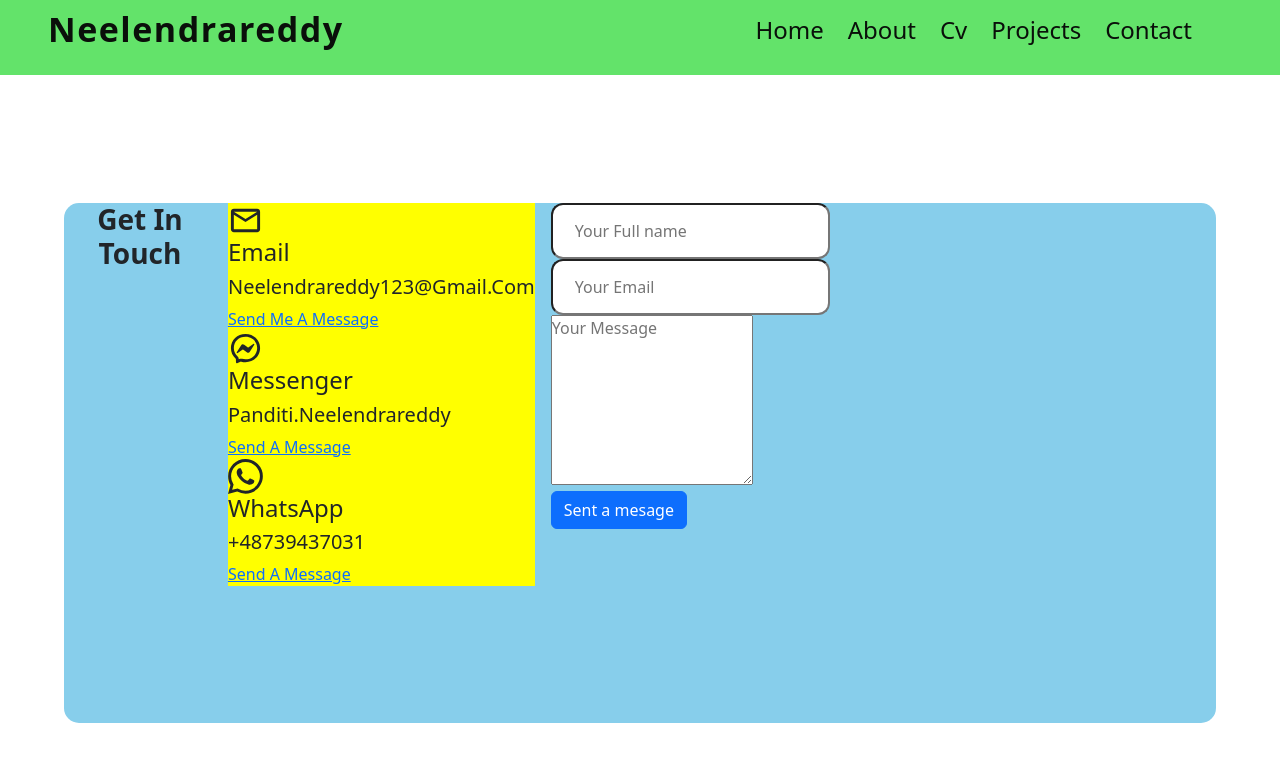
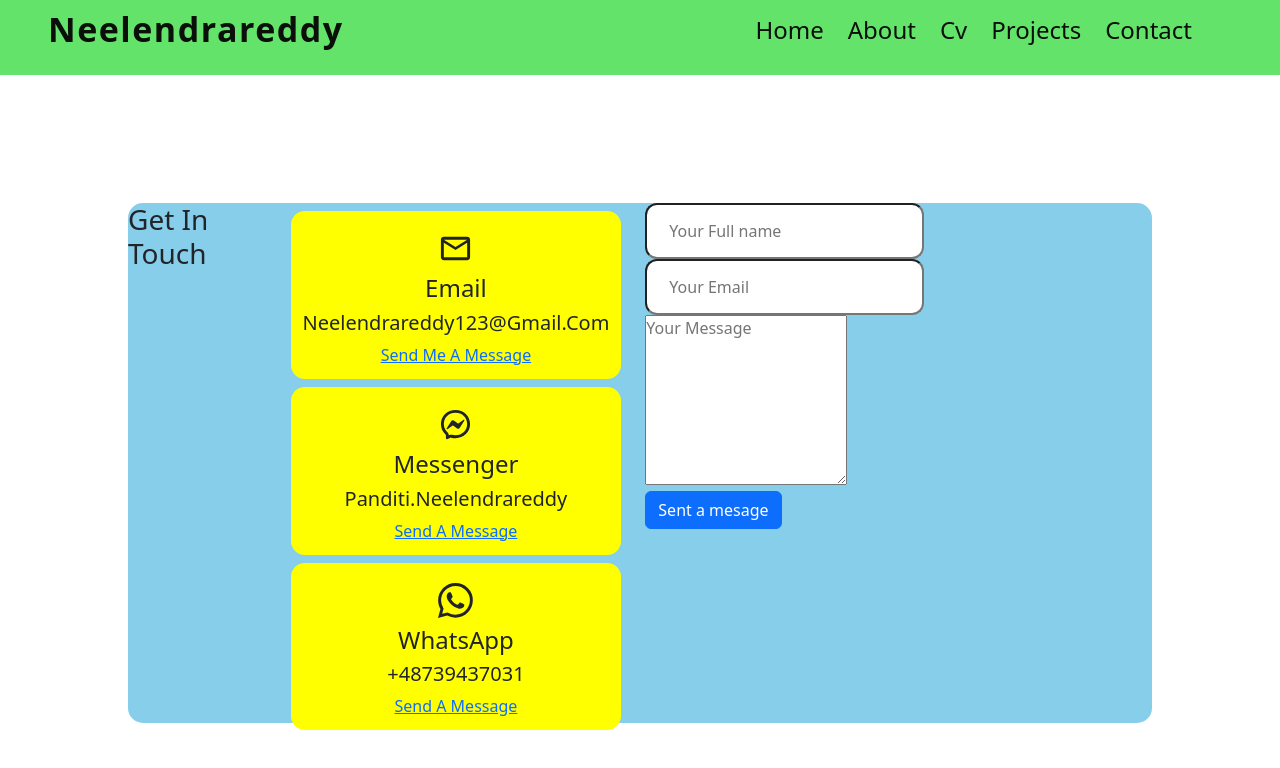
Before and after one commit to neelendrareddy9001/my-portfolio-website, a React (Create React App) app: page /contact in a window 1280 px wide. Shown: the top 768 px of the page. Built offline with nearby package versions, Linux system fonts and the light colour scheme.

Commit message:
new styles added to contact options

```diff
--- a/src/component/Navbar/navbar.scss
+++ b/src/component/Navbar/navbar.scss
@@ -70,7 +70,7 @@
     position: absolute;
     right: 0;
     top: 75px;
-    height: 100vh;
+    height: calc(100vh - 75px);
     width: 450px;
     color: white;
     text-align: center;
--- a/src/component/contact/Contact.js
+++ b/src/component/contact/Contact.js
@@ -19,24 +19,34 @@ const Contact = () => {
         <div className="container contact_container">
           <div className="contact_options">
             <article className="contact_option">
+              <div className="contact_info">
                 <MdOutlineEmail size={35} className="social_icon" />
                 <h4>Email</h4>
                 <h5>neelendrareddy123@gmail.com</h5>
-              <a href="mailto:neelendrareddy123@gmail.com">Send me a message</a>
+                <a href="mailto:neelendrareddy123@gmail.com">
+                  Send me a message
+                </a>
+              </div>
             </article>
             <article className="contact_option">
+              <div className="contact_info">
                 <RiMessengerLine size={35} className="social_icon" />
                 <h4>Messenger</h4>
                 <h5>panditi.neelendrareddy</h5>
-              <a href="https://m.me/panditi.neelendrareddy.7">Send a message</a>
+                <a href="https://m.me/panditi.neelendrareddy.7">
+                  Send a message
+                </a>
+              </div>
             </article>
             <article className="contact_option">
+              <div className="contact_info">
                 <BsWhatsapp size={35} className="social_icon" />
                 <h4>WhatsApp</h4>
                 <h5>+48739437031</h5>
                 <a href="https://api.whatsapp.com/send?+48739437031">
                   Send a message
                 </a>
+              </div>
             </article>
           </div>
           {/* End of Contact Optons */}
--- a/src/component/contact/Contact.scss
+++ b/src/component/contact/Contact.scss
@@ -2,7 +2,7 @@
 @import "../../styles/media\ .scss";
 
 .contact {
-  max-width: 90%;
+  max-width: 80%;
   background-color: skyblue;
   display: flex;
   justify-content: space-between;
@@ -11,7 +11,7 @@
   border-radius: 15px;
   height: 65vh;
 
-  .contact_title {
+  &.contact_title {
     text-align: center;
     font-weight: 900;
     padding: 14px auto;
@@ -25,6 +25,17 @@
     .contact_options {
       .contact_option {
         background-color: yellow;
+        margin: 8px;
+        border-radius: 14px;
+        padding: 12px;
+
+        .contact_info {
+          text-align: center;
+          .social_icon {
+            cursor: pointer;
+            margin: 8px auto;
+          }
+        }
       }
     }
     form {
```
Lines whose indentation alone changed are shown as unchanged.
